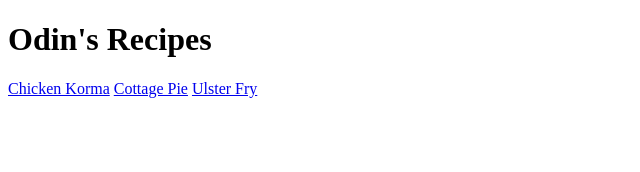
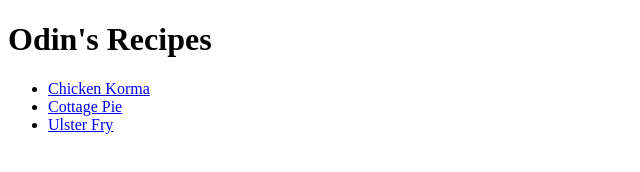
Before and after one commit to dmcc8668/odin-recipes, a plain HTML site: page index.html in a window 1280 px wide. Shown: the whole page, without its empty margins (0-640 px from the left). Drawn offline with Linux system fonts and the light colour scheme.

Commit message:
Update recipe links to unordered list

```diff
--- a/index.html
+++ b/index.html
@@ -7,8 +7,10 @@
 
     <body>
         <h1>Odin's Recipes</h1>
-        <a href="recipes/chickenkorma.html">Chicken Korma</a>
-        <a href="recipes/cottagepie.html">Cottage Pie</a>
-        <a href="recipes/ulsterfry.html">Ulster Fry</a>
+            <ul>
+                <li><a href="recipes/chickenkorma.html">Chicken Korma</a></li>
+                <li><a href="recipes/cottagepie.html">Cottage Pie</a></li>
+                <li><a href="recipes/ulsterfry.html">Ulster Fry</a></li>
+            </ul>
     </body>
 </html>
```
